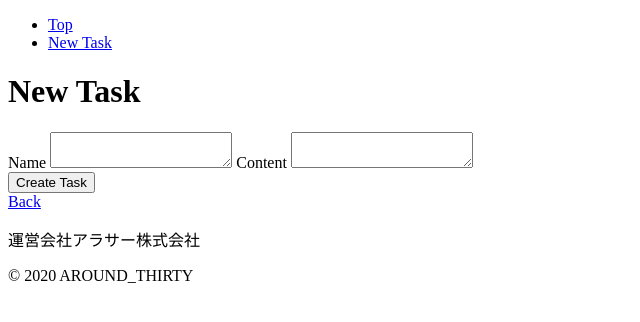
After one commit to BachShinichiro/manyo-task1, a Rails app: page /tasks/new in a window 1280 px wide. The commit adds this page. Shown: the top 322 px of the page, without its empty margins (0-640 px from the left). Run offline with Rails 7, Linux system fonts and the light colour scheme; style sheets or scripts are compiled from the project's sources.

Commit message:
add:CRUD機能追加

```diff
--- /dev/null
+++ b/app/assets/javascripts/tasks.coffee
@@ -0,0 +1,3 @@
+# Place all the behaviors and hooks related to the matching controller here.
+# All this logic will automatically be available in application.js.
+# You can use CoffeeScript in this file: http://coffeescript.org/
--- /dev/null
+++ b/app/assets/stylesheets/tasks.scss
@@ -0,0 +1,3 @@
+// Place all the styles related to the tasks controller here.
+// They will automatically be included in application.css.
+// You can use Sass (SCSS) here: http://sass-lang.com/
--- /dev/null
+++ b/app/controllers/tasks_controller.rb
@@ -0,0 +1,47 @@
+class TasksController < ApplicationController
+  before_action :set_task, only: [:show, :edit, :update, :destroy]
+  def index
+    @tasks = Task.all
+  end
+
+  def new
+    @task = Task.new
+  end
+
+  def create
+    @task = Task.new(task_params)
+    if @task.save
+      redirect_to tasks_path, notice: "ブログを作成しました！"
+    else
+      render :new
+    end
+  end
+
+  def show
+  end
+
+  def edit
+  end
+
+  def update
+    if @task.update(task_params)
+      redirect_to tasks_path, notice: "ブログを編集しました！"
+    else
+      render :edit
+    end
+  end
+
+  def destroy
+    @task.destroy
+    redirect_to tasks_path, notice: "ブログを消去しました！"
+  end
+
+  private
+  def set_task
+    @task = Task.find(params[:id])
+  end
+
+  def task_params
+    params.require(:task).permit(:name, :content)
+  end
+end
--- /dev/null
+++ b/app/helpers/tasks_helper.rb
@@ -0,0 +1,2 @@
+module TasksHelper
+end
--- a/app/views/layouts/application.html.erb
+++ b/app/views/layouts/application.html.erb
@@ -10,6 +10,16 @@
   </head>
 
   <body>
+    <header>
+      <ul>
+        <li><%= link_to 'Top', root_path %></li>
+        <li><%= link_to 'New Task', new_task_path %></li>
+      </ul>
+    </header>
     <%= yield %>
+    <footer>
+      <p>運営会社アラサー株式会社</p>
+      <p>© 2020 AROUND_THIRTY</p>
+    </footer>
   </body>
 </html>
--- /dev/null
+++ b/app/views/tasks/_form.html.erb
@@ -0,0 +1,24 @@
+<%= form_with(model: task, local: true) do |form| %>
+  <% if task.errors.any? %>
+    <div id="error_explanation">
+      <h2><%= pluralize(task.errors.count, "error") %> prohibited this task from being saved:</h2>
+
+      <ul>
+      <% task.errors.full_messages.each do |message| %>
+        <li><%= message %></li>
+      <% end %>
+      </ul>
+    </div>
+  <% end %>
+
+  <div class="field">
+    <%= form.label :name %>
+    <%= form.text_area :name %>
+    <%= form.label :content %>
+    <%= form.text_area :content %>
+  </div>
+
+  <div class="actions">
+    <%= form.submit %>
+  </div>
+<% end %>
--- /dev/null
+++ b/app/views/tasks/edit.html.erb
@@ -0,0 +1,6 @@
+<h1>Editing Task</h1>
+
+<%= render 'form', task: @task %>
+
+<%= link_to 'Show', @task %> |
+<%= link_to 'Back', tasks_path %>
--- /dev/null
+++ b/app/views/tasks/new.html.erb
@@ -0,0 +1,5 @@
+<h1>New Task</h1>
+
+<%= render 'form', task: @task %>
+
+<%= link_to 'Back', tasks_path %>
--- a/config/routes.rb
+++ b/config/routes.rb
@@ -1,3 +1,4 @@
 Rails.application.routes.draw do
-  # For details on the DSL available within this file, see http://guides.rubyonrails.org/routing.html
+  resources :tasks
+  root 'tasks#index'
 end
```
Also changed, not shown: app/views/tasks/index.html.erb (added, +29 -0 lines), app/views/tasks/show.html.erb (added, +9 -0 lines), test/controllers/tasks_controller_test.rb (added, +9 -0 lines).
